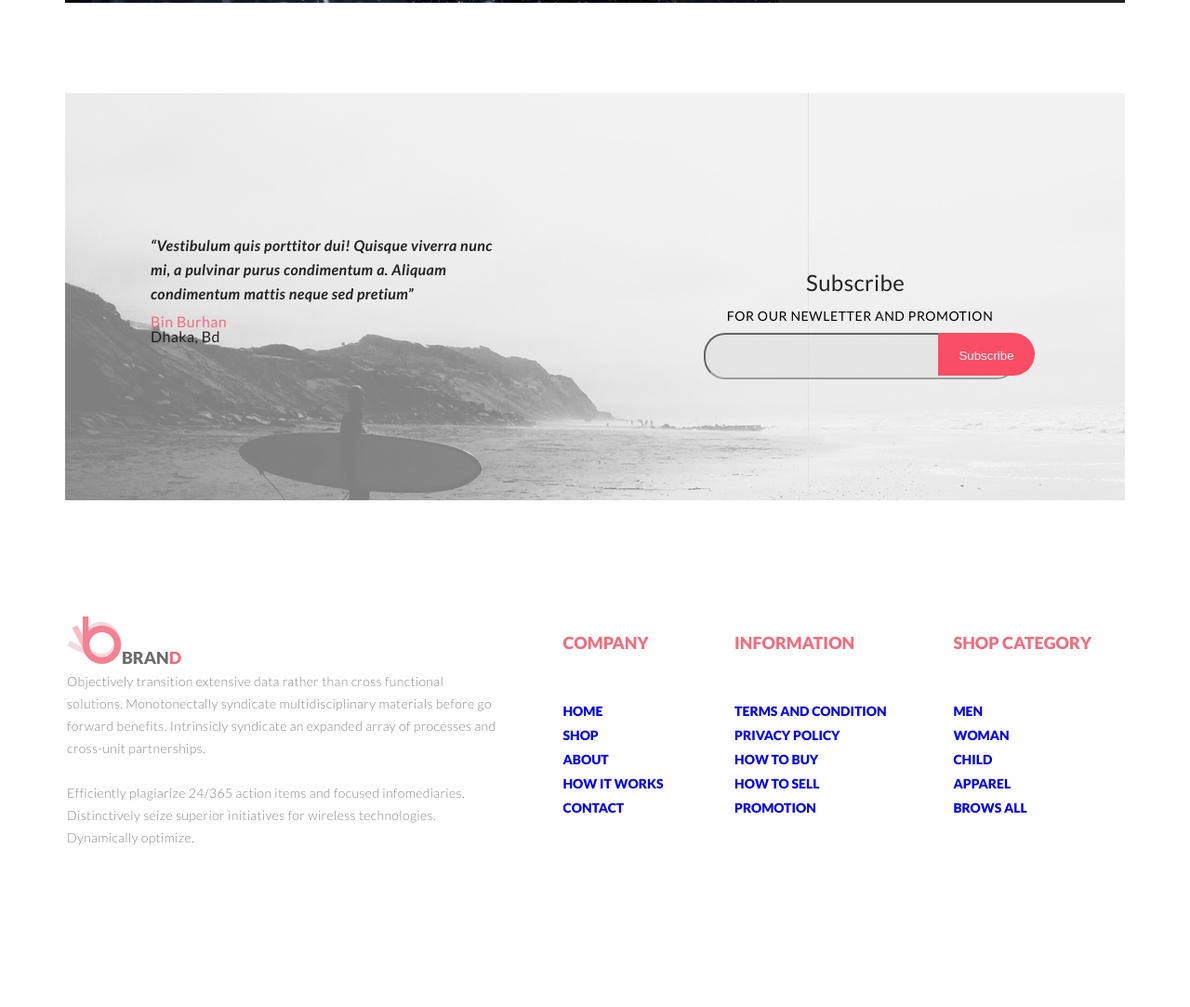
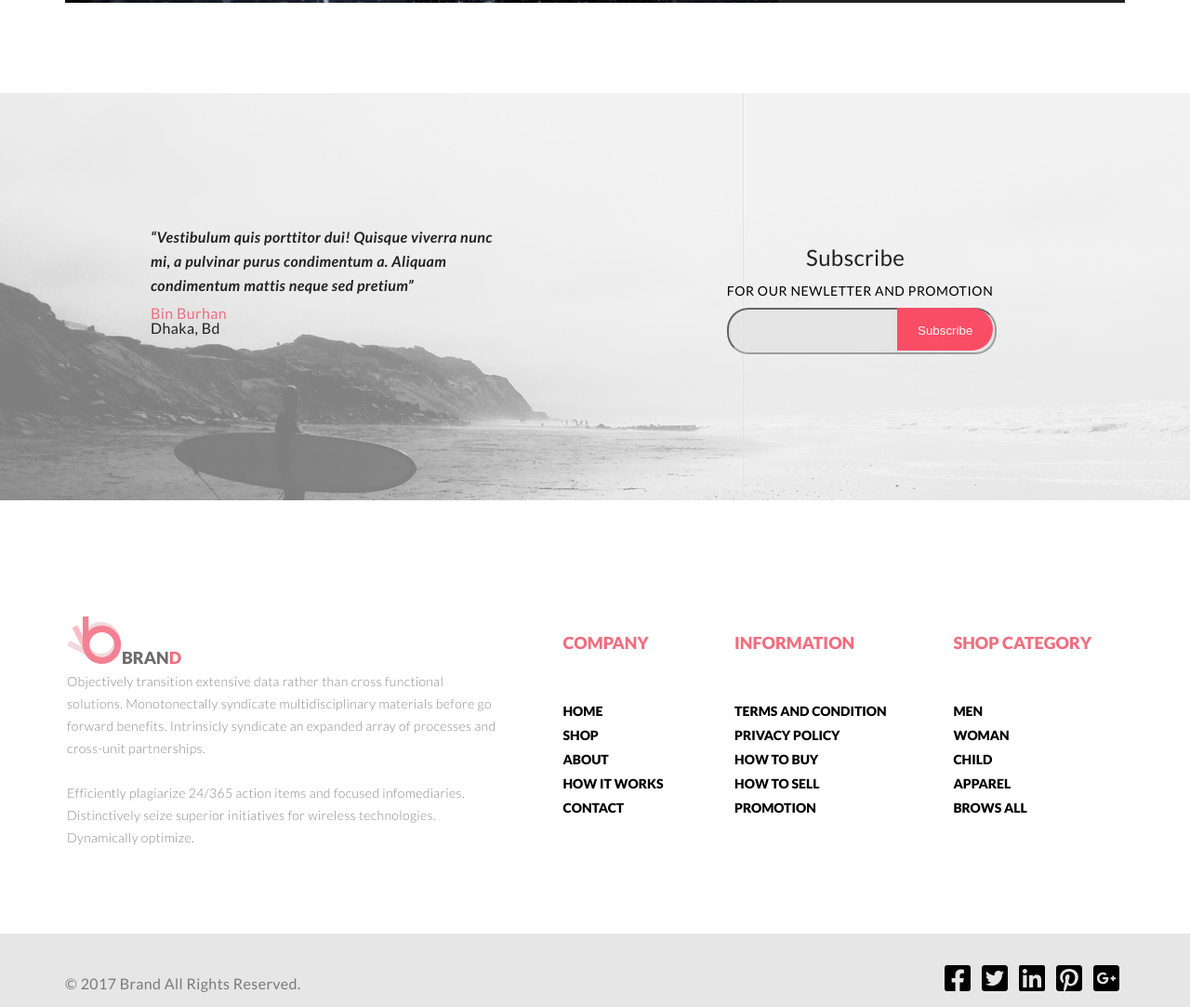
Before and after one commit to Yerley/front-end, a plain HTML site: page index.html in a window 1280 px wide. Shown: the part 3666-4749 px from the top of the page at 93% size. Before the commit the page ends 4581 px from the top, so only its background shows below. Drawn offline with Linux system fonts and the light colour scheme.

Commit message:
Урок 2(v2)

```diff
--- a/index.html
+++ b/index.html
@@ -231,27 +231,34 @@ a pulvinar purus condimentum a. Aliquam condimentum mattis neque sed pretium”<
                 <td class="tab-thin" width="230px">Objectively transition extensive data rather than cross functional solutions. Monotonectally syndicate multidisciplinary materials before go forward benefits. Intrinsicly syndicate an expanded array of processes and cross-unit partnerships.<br><br>
                     Efficiently plagiarize 24/365 action items and focused infomediaries.
                     Distinctively seize superior initiatives for wireless technologies. Dynamically optimize.</td>
-                <td class="tab-bold" width="101px"><a href="#">Home</a>
-                    <br><a href="#">Shop</a>
-                    <br><a href="#">About</a>
-                    <br><a href="#">How it works</a>
-                    <br><a href="#">Contact</a>
+                <td class="tab-bold" width="101px"><a href="#" style="color: black">Home</a>
+                    <br><a href="#" style="color: black">Shop</a>
+                    <br><a href="#" style="color: black">About</a>
+                    <br><a href="#" style="color: black">How it works</a>
+                    <br><a href="#" style="color: black">Contact</a>
                     </td>
-                <td class="tab-bold" width="101px"><a href="#">Terms and Condition</a>
-                    <br><a href="#">Privacy Policy</a>
-                    <br><a href="#">How to Buy</a>
-                    <br><a href="#">How to Sell</a>
-                    <br><a href="#">Promotion</a></td>
-                <td class="tab-bold" width="101px"><a href="#">Men</a>
-                    <br><a href="#">Woman</a>
-                    <br><a href="#">Child</a>
-                    <br><a href="#">Apparel</a>
-                    <br><a href="#">Brows All</a></td>
+                <td class="tab-bold" width="101px"><a href="#" style="color: black">Terms and Condition</a>
+                    <br><a href="#" style="color: black">Privacy Policy</a>
+                    <br><a href="#" style="color: black">How to Buy</a>
+                    <br><a href="#" style="color: black">How to Sell</a>
+                    <br><a href="#" style="color: black">Promotion</a></td>
+                <td class="tab-bold" width="101px"><a href="#" style="color: black">Men</a>
+                    <br><a href="#" style="color: black">Woman</a>
+                    <br><a href="#" style="color: black">Child</a>
+                    <br><a href="#" style="color: black">Apparel</a>
+                    <br><a href="#" style="color: black">Brows All</a></td>
             </tr>
         </table>
     </div>
-
-    </div>
+    <div class="footer_social">
+        <div class="container footer_container">
+            <div class="social_rights"><p class="social_rights_text">© 2017  Brand  All Rights Reserved.</p></div>
+            <div class="social_media"><a class="social_icon_link" href=""><img class="social_icon" src="img/facebook-square-brands.svg" alt="social_icon"></a>
+            <a class="social_icon_link" href=""><img class="social_icon" src="img/twitter-square-brands.svg" alt="social_icon"></a>
+            <a class="social_icon_link" href=""><img class="social_icon" src="img/linkedin-brands.svg" alt="social_icon"></a>
+            <a class="social_icon_link" href=""><img class="social_icon" src="img/pinterest-square-brands.svg" alt="social_icon"></a>
+            <a class="social_icon_link" href=""><img class="social_icon" src="img/google-plus-square-brands.svg" alt="social_icon"></a></div>
+        </div>
     </div>
 </body>
 
--- a/style.css
+++ b/style.css
@@ -354,6 +354,7 @@ height: 279px;
 
 .footer-table {
     padding-top: 123px;
+    padding-bottom: 89px;
 }
 
 .footer-table .tab-name {
@@ -424,15 +425,15 @@ height: 279px;
 }
 
 .comments_container {
-    background-image: url(img/Subscribe.jpg);
-    box-sizing: border-box;
     height: 438px;
     display: flex;
     justify-content: space-between;
 }
 
 .comments {
-    padding-top: 97px;
+   margin-top: 97px;
+    background-image: url(img/Subscribe.jpg);
+    background-size: cover;
 }
 
 
@@ -507,16 +508,13 @@ align-items: center;
 }
 
 .comments_input {
-        width: 334px;
+    width:100%;
   height: 46px;
   border-radius: 23px;
   background-color: #e1e1e1;
-    margin: 0 -25px;
 }
 
 .comments_form {
-  width: 106px;
-  height: 10px;
   opacity: 0.67;
   font-family: Lato;
   font-size: 14px;
@@ -526,7 +524,7 @@ align-items: center;
   line-height: 3.86;
   letter-spacing: 0.35px;
   color: rgba(34, 34, 36, 0.67);
-    position: absolute;
+position: relative;
 }
 
 
@@ -547,7 +545,69 @@ align-items: center;
     line-height: 46px;
     border: 2px solid transparent;
     top: 0;
-    right: -225px;
+    right: 0;
     position: absolute;
 
 }
+
+.footer_container {
+    display: flex;
+    justify-content: space-between;
+}
+
+.footer_social {
+  height: 79px;
+  background-color: #e6e6e6;
+}
+
+
+
+.social_rights {
+    display: flex;
+    align-items: center;
+    padding-top: 33px;
+}
+
+.social_media {
+    display: flex;
+   align-items: center;
+    padding-top: 24px;
+
+}
+
+.social_rights_text {
+  font-family: Lato;
+  font-size: 16px;
+  font-weight: normal;
+  font-style: normal;
+  font-stretch: normal;
+  line-height: 2.63;
+  letter-spacing: 0.4px;
+  text-align: right;
+  color: #7a7a7a;
+}
+
+.social_icon {
+     width: 32px;
+  height: 32px;
+    margin: 0 4px;
+}
+
+.social_icon:hover {
+    background-color: #f16d7f;
+    border-radius: 5px;
+}
+.comments_box {
+    display: flex;
+}
+
+
+
+.comments_left_img img {
+    border-radius: 50px;
+
+}
+
+.comments_left_text {
+        padding: 0 15px;
+}
```
Also changed, not shown: img/facebook-square-brands.svg (added), img/google-plus-square-brands.svg (added), img/linkedin-brands.svg (added), img/pinterest-square-brands.svg (added), img/twitter-square-brands.svg (added).
